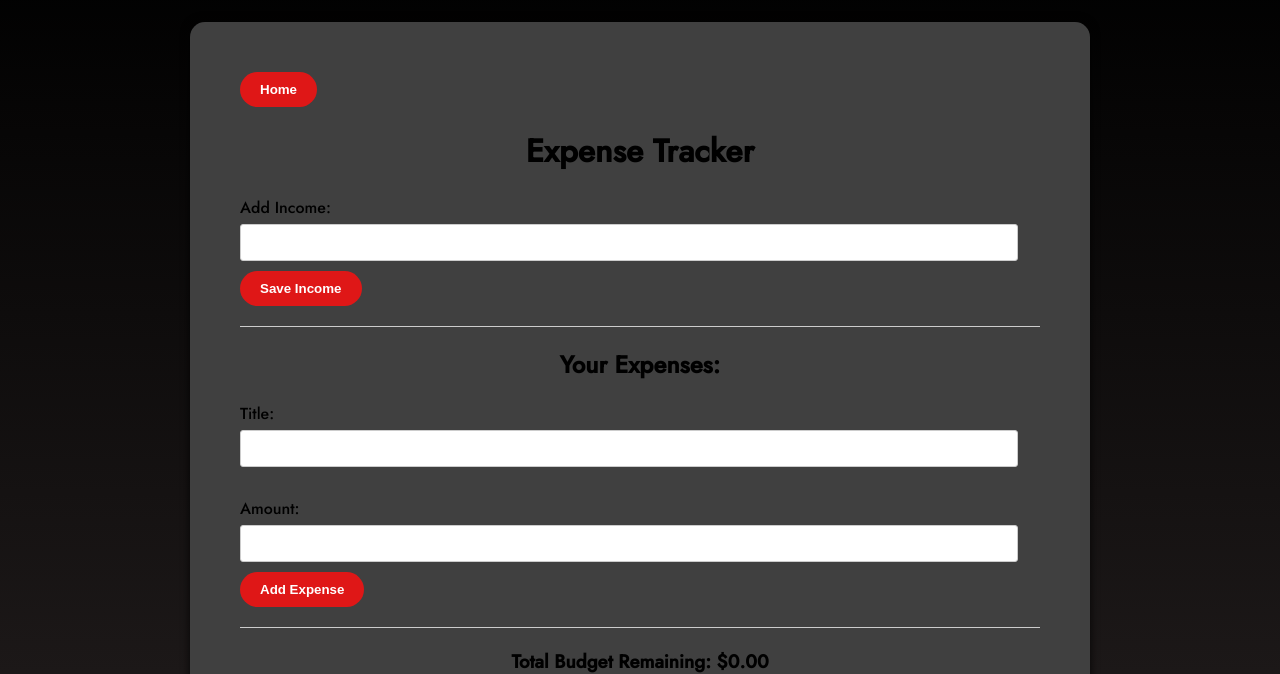
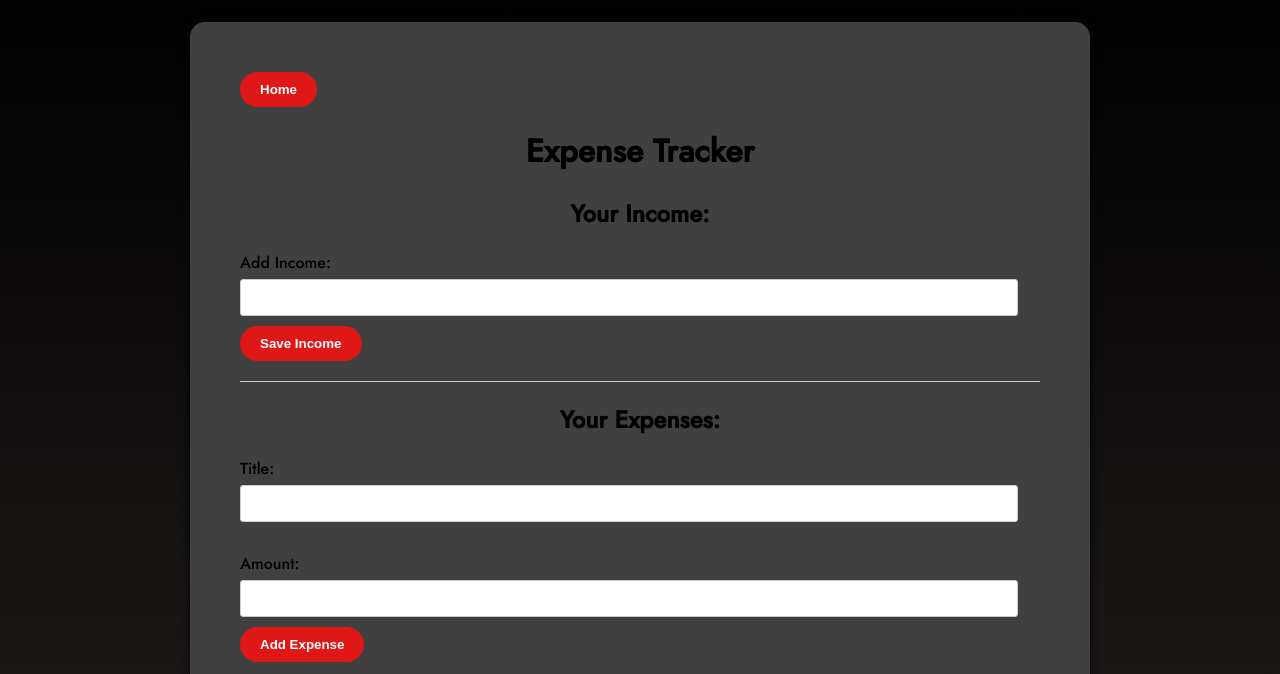
Before and after one commit to Boggio77/WalletWatch, a Flask app: page /dashboard in a window 1280 px wide. Shown: the part 48-722 px from the top of the page. Run offline with Flask 3, Linux system fonts and the light colour scheme; parts of the project's set-up code (start-up, migrations or seed data) failed here and were passed over.

Commit message:
modified the dashboard html,css, and js to add the income list

```diff
--- a/app/static/script.js
+++ b/app/static/script.js
@@ -1,4 +1,3 @@
-
 // Function to save income
 function saveIncome() {
     var incomeInput = document.getElementById('income');
@@ -9,6 +8,18 @@
         var totalBudget = currentBudget + income;
         document.getElementById('budget-remaining').textContent = totalBudget.toFixed(2);
 
+        // Add income to the income list
+        var incomeList = document.getElementById('income-list');
+        var listItem = document.createElement('li');
+        listItem.textContent = 'Income: $' + income.toFixed(2);
+        listItem.dataset.amount = income; // Store amount as a data attribute
+        var deleteButton = document.createElement('button');
+        deleteButton.textContent = 'Delete';
+        deleteButton.classList.add('delete-button');
+        deleteButton.addEventListener('click', removeIncome);
+        listItem.appendChild(deleteButton);
+        incomeList.appendChild(listItem);
+
         // Clear the input field
         incomeInput.value = '';
 
@@ -17,13 +28,24 @@
     } else {
         alert('Please enter a valid income amount.');
     }
-
-
-    // Call the updatePieChart function when the page loads
-    updatePieChart();
-
 }
 
+// Function to remove an income
+function removeIncome(event) {
+    var listItem = event.target.closest('li');
+    var amount = parseFloat(listItem.dataset.amount);
+
+    // Update total budget remaining
+    var currentBudget = parseFloat(document.getElementById('budget-remaining').textContent);
+    var remainingBudget = currentBudget - amount; // Subtract the amount
+    document.getElementById('budget-remaining').textContent = remainingBudget.toFixed(2);
+
+    // Remove the income from the list
+    listItem.remove();
+
+    // Update the pie chart
+    updatePieChart();
+}
 
 // Function to update pie chart
 function updatePieChart() {
@@ -46,7 +68,6 @@ function updatePieChart() {
         labels.push(title);
         amounts.push(amount);
     }
-
 
     // Create the pie chart
     window.pieChart = new Chart(ctx, {
@@ -82,14 +103,11 @@ window.pieChart = new Chart(ctx, {
         options: {
             legend: {
                 labels: {
-                fontColor: 'rgb(255, 255, 255)'
+                    fontColor: 'rgb(255, 255, 255)' //an attempt to made the labels for the pie chart text white to see easier but does not work, need to fix this.
                 }
             }
         }
     });
-
-
-
 }
 
 // Call the updatePieChart function when the page loads
@@ -113,7 +131,6 @@ function removeExpense(event) {
     // Update the pie chart
     updatePieChart();
 }
-
 
 // Function to add an expense
 function addExpense() {
--- a/app/static/styles/styles.css
+++ b/app/static/styles/styles.css
@@ -84,7 +84,15 @@ form {
     display: flex;
     justify-content: space-between;
     align-items: center;
-    padding: 5px 0;
+    padding: 15px 0;
+    border-bottom: 1px solid #ccc;
+}
+
+#income-list li {
+    display: flex;
+    justify-content: space-between;
+    align-items: center;
+    padding: 15px 0;
     border-bottom: 1px solid #ccc;
 }
 
--- a/app/templates/dashboard.html
+++ b/app/templates/dashboard.html
@@ -11,12 +11,14 @@
 <body class="dashboard-page">
     <div class="navbar">
         <a href="/" class="nav-btn">Home</a>
-        <!--<a href="/login" class="nav-btn">Sign Up/Login</a> -->
-
     </div>
     <div class="container-pc">
         <button onclick="location.href='/'" type="button">Home</button>
         <h1>Expense Tracker</h1>
+
+        <!-- Income List -->
+        <h2>Your Income:</h2>
+        <ul id="income-list"></ul>
 
         <!-- Income Form -->
         <form id="income-form">
@@ -25,11 +27,10 @@
             <button type="button" onclick="saveIncome()">Save Income</button>
         </form>
         <hr>
+
         <!-- Expenses List -->
         <h2>Your Expenses:</h2>
-        <ul id="expenses-list">
-
-        </ul>
+        <ul id="expenses-list"></ul>
 
         <!-- Add Expense Form -->
         <form id="add-expense-form">
```
Lines whose indentation alone changed are shown as unchanged.
